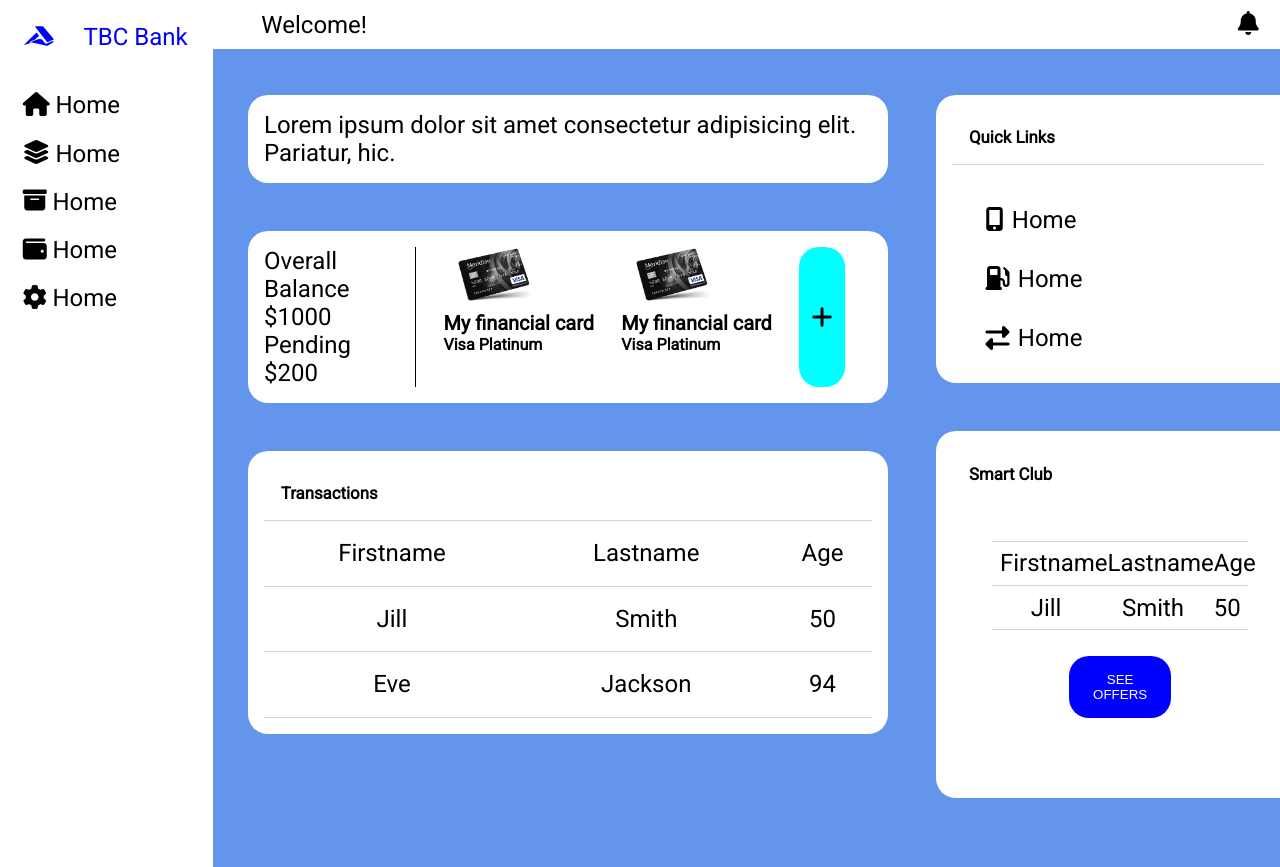
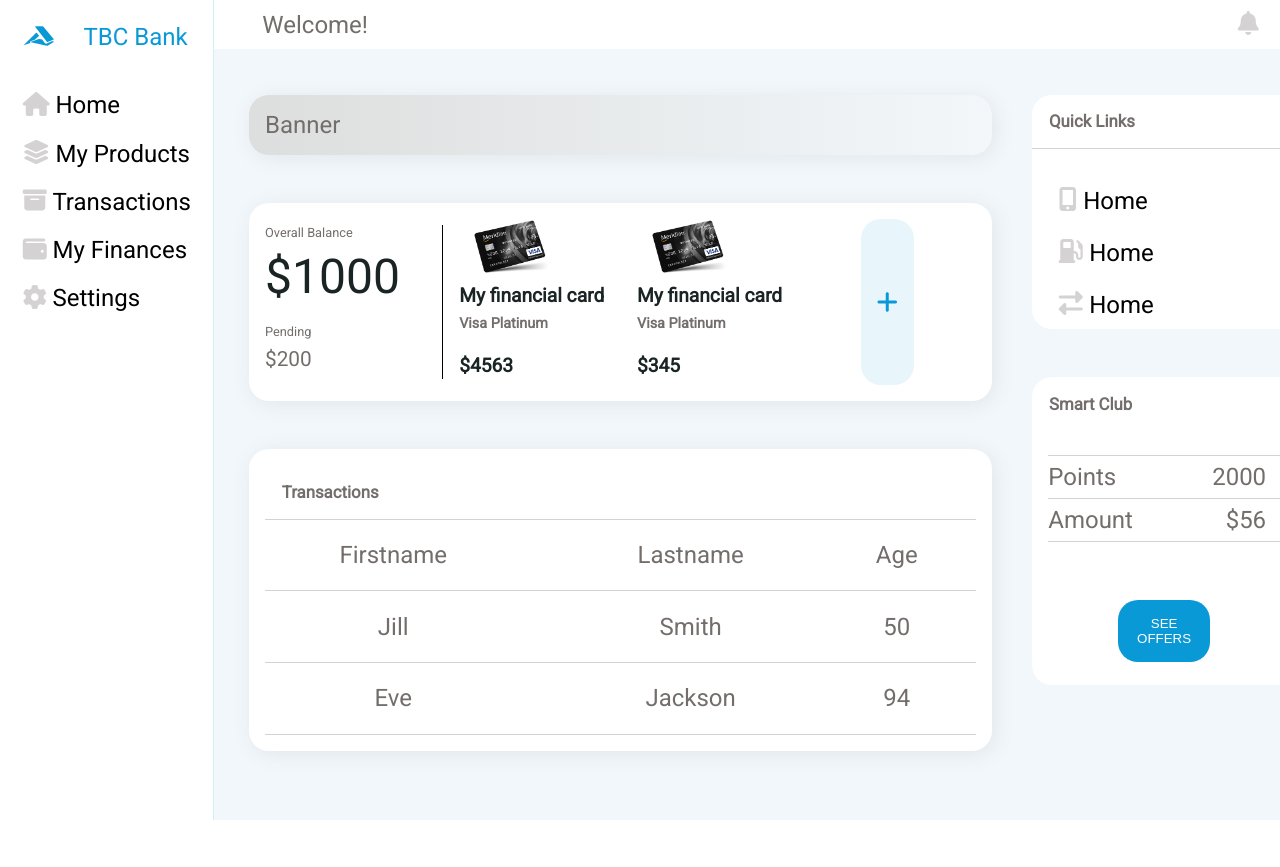
Before and after one commit to Oslier/Bank-Dashboard, a plain HTML site: page src/index.html in a window 1280 px wide. After the commit the page ends 820 px from the top, so only its background shows below. Drawn offline with Linux system fonts and the light colour scheme.

Commit message:
Colors and sizes

```diff
--- a/src/index.html
+++ b/src/index.html
@@ -13,15 +13,15 @@
     <div class="container">
 
         <nav class="navbar">
-            <div class="logo" style="color: blue;">
-                <i class="fab fa-accusoft" style="padding: 1em;"></i>
+            <div class="logo" style="color: #0999d6;">
+                <i class="fab fa-accusoft" style="padding: 1em; color: #0999d6;"></i>
                 TBC Bank
             </div>
             <a href="#"><i class="fa fa-home"></i>Home</a>
-            <a href="#"><i class="fa fa-layer-group"></i>Home</a>
-            <a href="#"><i class="fa fa-archive"></i>Home</a>
-            <a href="#"><i class="fas fa-wallet"></i>Home</a>
-            <a href="#"><i class="fa fa-gear"></i>Home</a>
+            <a href="#"><i class="fa fa-layer-group"></i>My Products</a>
+            <a href="#"><i class="fa fa-archive"></i>Transactions</a>
+            <a href="#"><i class="fas fa-wallet"></i>My Finances</a>
+            <a href="#"><i class="fa fa-gear"></i>Settings</a>
         </nav>
 
         <div class="innercontainer">
@@ -32,31 +32,33 @@
 
             <div class="dashboard">
                 <div class="cardcontainer">
-                    <div class="card">Lorem ipsum dolor sit amet consectetur adipisicing elit. Pariatur, hic.</div>
+                    <div class="card top">Banner</div>
 
                     <div class="card middle">
                         <section class="middleleft">
-                            <p>Overall Balance</p>
-                            <p>$1000</p>
-                            <p>Pending</p>
-                            <p>$200</p>
+                            <p style="font-size: 0.8rem; padding-bottom: 0.5rem;">Overall Balance</p>
+                            <p style="font-size: 3rem; padding-bottom: 1.2rem; color: #1a2425;">$1000</p>
+                            <p style="font-size: 0.8rem; padding-bottom: 0.5rem;">Pending</p>
+                            <p style="font-size: 1.3rem; padding-bottom: 0.5rem;">$200</p>
                         </section>
 
                         <section class="middleright">
                             <section>
                                 <img src="CreditCard.png" alt="" class="creditimg">
-                                <h5>My financial card</h5>
-                                <h6>Visa Platinum</h6>
+                                <h5 style="font-size: 1.2rem; color: #1a2425; padding-bottom: 0.5rem;">My financial card</h5>
+                                <h6 style="font-size: 0.9rem; padding-bottom: 1.4rem;">Visa Platinum</h6>
+                                <h5 style="font-size: 1.2rem; color: #1a2425; padding-bottom: 0.5rem;">$4563</h5>
                             </section>
 
                             <section>
                                 <img src="CreditCard.png" alt="" class="creditimg">
-                                <h5>My financial card</h5>
-                                <h6>Visa Platinum</h6>
+                                <h5 style="font-size: 1.2rem; color: #1a2425; padding-bottom: 0.5rem;">My financial card</h5>
+                                <h6 style="font-size: 0.9rem; padding-bottom: 1.4rem;">Visa Platinum</h6>
+                                <h5 style="font-size: 1.2rem; color: #1a2425; padding-bottom: 0.5rem;">$345</h5>
                             </section>
 
                             <div class="addcard">
-                                <i class="fa fa-plus"></i>
+                                <i class="fa fa-plus" style="color: #0999d6;"></i>
                             </div>
                         </section>
                     </div>
@@ -98,14 +100,12 @@
                         <div class="rightcard bottom">
                             <table class="transactions">
                                 <tr>
-                                    <td>Firstname</th>
-                                    <td>Lastname</th>
-                                    <td>Age</th>
+                                    <td style="text-align: left;">Points</th>
+                                    <td style="text-align: right;">2000</th>
                                 </tr>
                                 <tr>
-                                    <td>Jill</td>
-                                    <td>Smith</td>
-                                    <td>50</td>
+                                    <td style="text-align: left;">Amount</td>
+                                    <td style="text-align: right;">$56</td>
                                 </tr>
                             </table>
 
--- a/src/main.scss
+++ b/src/main.scss
@@ -7,12 +7,17 @@
 body{
     font-family: 'Roboto', sans-serif;
     font-size: 1.5rem;
+    color: #736e6b;
 }
 
 .container{
     display: grid;
 
     grid-template-columns: 1fr 5fr;
+}
+
+.innercontainer{
+    border-left: 1px solid #d2eff8;
 }
 
 .logo{
@@ -25,6 +30,7 @@ body{
 
 i{
     padding: 3%;
+    color: rgba(169,166,165,0.5);
 }
 
 a{
@@ -38,11 +44,15 @@ a{
 }
 
 a:hover{
-    background-color: blue;
+    background-color: #0999d6;
 
     border-top-left-radius: 50px;
     border-bottom-left-radius: 50px;
 
+    color: white;
+}
+
+a:hover i{
     color: white;
 }
 
@@ -58,12 +68,12 @@ a:hover{
 
 .dashboard{
     display: grid;
-    grid-template-columns: 2fr 1fr;
+    grid-template-columns: 3fr 1fr;
 
     padding: 2% 1%;
     padding-right: 0%;
 
-    background-color: cornflowerblue;
+    background-color: #f2f7fb;
 }
 
 .card{
@@ -77,15 +87,20 @@ a:hover{
     border-radius: 20px;
 
     background-color: white;
+
+    box-shadow: 3px 3px 20px rgba(84,90,88,0.1);
+}
+
+.top{
+    background-image: linear-gradient(to right, rgba(84,90,88,0.2), rgb(243,247,250));
 }
 
 .rightcard{
     margin-top: 1.5rem;
     margin-bottom: 3rem;
-    margin-left: 1.5rem;
+    margin-left: 1rem;
     margin-right: 0%;
 
-    padding: 1rem;
 
     border-top-left-radius: 20px;
     border-bottom-left-radius: 20px;
@@ -97,6 +112,8 @@ a:hover{
     display: grid;
 
     grid-template-columns: 1fr 3fr;
+
+    align-items: center;
 }
 
 .middleleft{
@@ -104,8 +121,9 @@ a:hover{
 }
 
 .middleright{
-    display: flex;
-    justify-content: space-evenly;
+    display: grid;
+    grid-template-columns: 1fr 1fr 1fr;
+    justify-items: center;
 }
 
 .creditimg{
@@ -118,12 +136,12 @@ a:hover{
     align-items: center;
     justify-content: center;
 
-    width: 10%;
+    width: 30%;
     height: 100%;
 
     border-radius: 20px;
 
-    background-color: aqua;
+    background-color: #e8f5fb;
 }
 
 h3{
@@ -137,7 +155,8 @@ table{
 }
 
 td{
-    padding: 3%;
+    padding: 3% 0%;
+    padding-right: 6%;
 
     font-weight: normal;
     text-align: center;
@@ -150,7 +169,7 @@ tr{
 }
 
 tr:hover{
-    background-color: lightgray;
+    background-color: #fafafa;
 }
 
 .quicklinks{
@@ -158,7 +177,7 @@ tr:hover{
 }
 
 .quick:hover{
-    background-color: blue;
+    background-color: #0999d6;
 
     border-top-right-radius: 50px;
     border-bottom-right-radius: 50px;
@@ -167,7 +186,8 @@ tr:hover{
 }
 
 button{
-    margin-top: 10%;
+    margin-top: 25%;
+    margin-bottom: 10%;
     padding: 1rem;
 
     width: 40%;
@@ -178,7 +198,7 @@ button{
     outline: none;
     cursor: pointer ;
 
-    background-color: blue;
+    background-color: #0999d6;
     color: white;
 }
 
```
Also changed, not shown: src/main.css, 1 other file.
